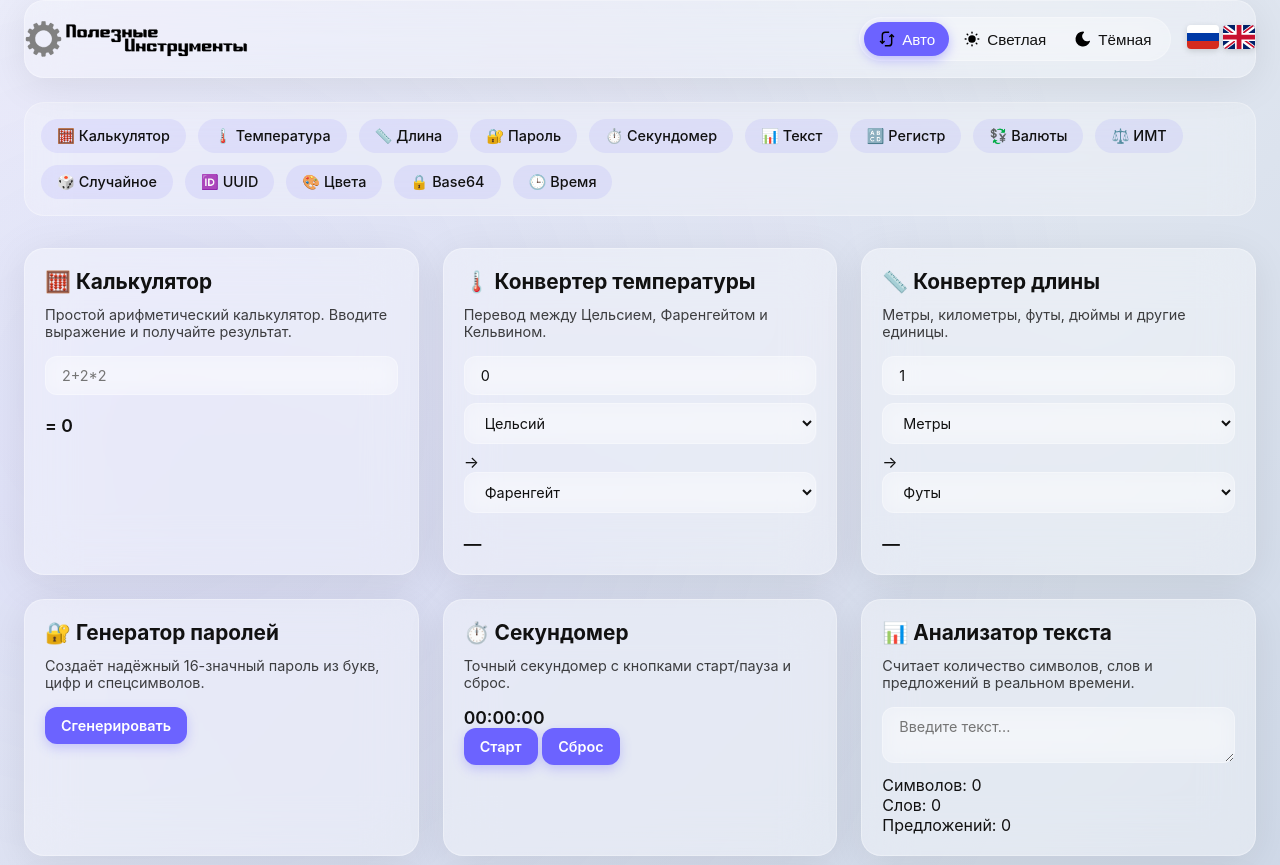
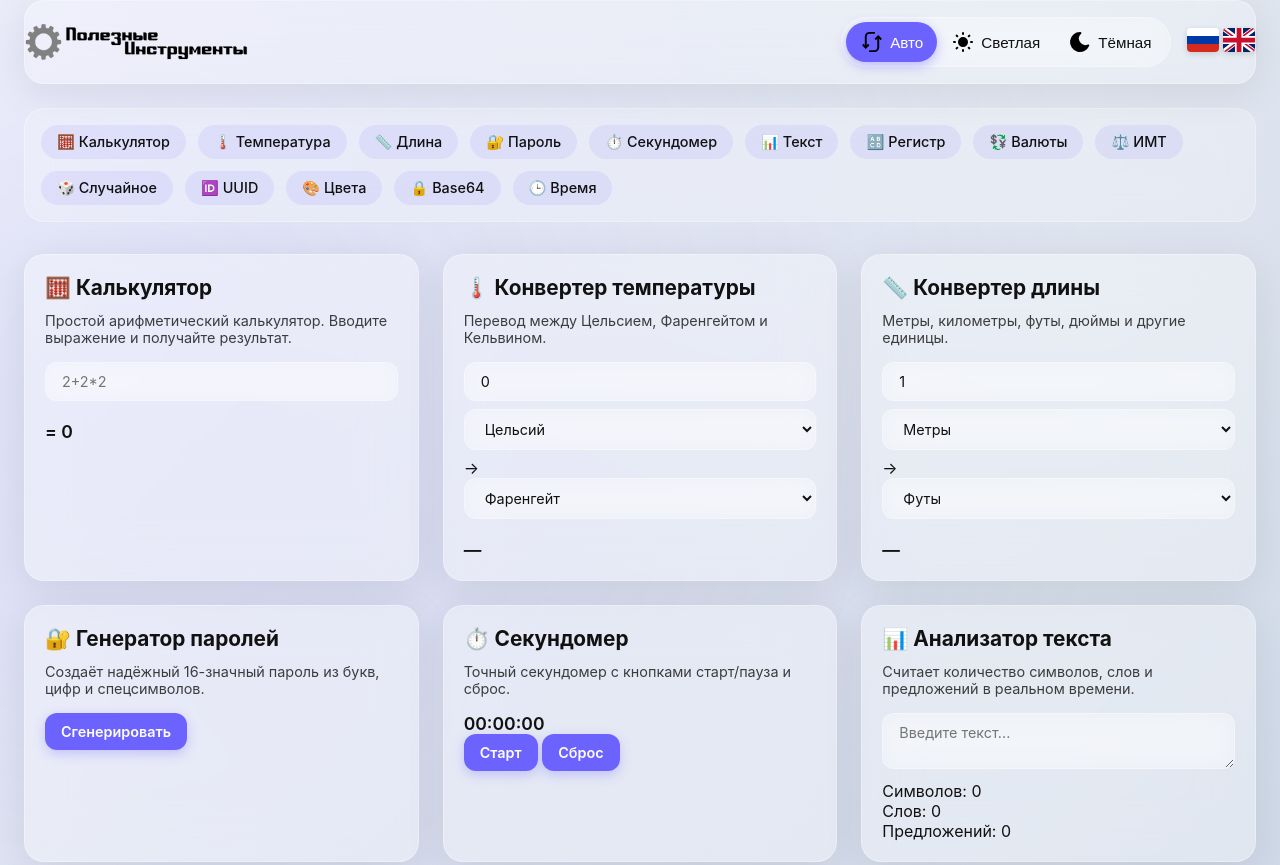
Before and after one commit to poleznyeinstrumenty/PoleznyeInstrumenty.GitHub.Io, a plain HTML site: page index.html in a window 1280 px wide. Shown: the top 865 px of the page. Drawn offline with Linux system fonts and the light colour scheme.

Commit message:
Коммит

```diff
--- a/index.html
+++ b/index.html
@@ -171,11 +171,16 @@
 	  <div class="controls">
 		<div class="theme-switch">
 		  <button class="theme-btn active" data-theme="auto">
-			<svg xmlns="http://www.w3.org/2000/svg" xmlns:xlink="http://www.w3.org/1999/xlink" viewBox="0 0 50 50" width="24px" height="24px"><polyline fill="none" stroke="currentColor" stroke-width="4" stroke-miterlimit="10" points="18.277,30.309 12,36.586 5.715,30.301 "/><path fill="none" stroke="currentColor" stroke-width="4" stroke-miterlimit="10" d="M31,6H20c-4.4,0-8,3.6-8,8v23"/><polyline fill="none" stroke="currentColor" stroke-width="4" stroke-miterlimit="10" points="31.703,19.719 38,13.422 44.281,19.703 "/><path fill="none" stroke="currentColor" stroke-width="4" stroke-miterlimit="10" d="M19,44h11c4.4,0,8-3.6,8-8V13"/></svg>
+			<svg xmlns="http://www.w3.org/2000/svg" xmlns:xlink="http://www.w3.org/1999/xlink" viewBox="0 0 50 50">
+			  <polyline fill="none" stroke="currentColor" stroke-width="4" stroke-miterlimit="10" points="18.277,30.309 12,36.586 5.715,30.301 "/>
+			  <path fill="none" stroke="currentColor" stroke-width="4" stroke-miterlimit="10" d="M31,6H20c-4.4,0-8,3.6-8,8v23"/>
+			  <polyline fill="none" stroke="currentColor" stroke-width="4" stroke-miterlimit="10" points="31.703,19.719 38,13.422 44.281,19.703 "/>
+			  <path fill="none" stroke="currentColor" stroke-width="4" stroke-miterlimit="10" d="M19,44h11c4.4,0,8-3.6,8-8V13"/>
+			</svg>
 			Авто
 		  </button>
 		  <button class="theme-btn" data-theme="light">
-			<svg xmlns="http://www.w3.org/2000/svg" width="24" height="24" viewBox="0 0 24 24" fill="currentColor">
+			<svg xmlns="http://www.w3.org/2000/svg" viewBox="0 0 24 24" fill="currentColor">
 			  <path d="M12 19a1 1 0 0 1 .993 .883l.007 .117v1a1 1 0 0 1 -1.993 .117l-.007 -.117v-1a1 1 0 0 1 1 -1z"/>
 			  <path d="M18.313 16.91l.094 .083l.7 .7a1 1 0 0 1 -1.32 1.497l-.094 -.083l-.7 -.7a1 1 0 0 1 1.218 -1.567l.102 .07z"/>
 			  <path d="M7.007 16.993a1 1 0 0 1 .083 1.32l-.083 .094l-.7 .7a1 1 0 0 1 -1.497 -1.32l.083 -.094l.7 -.7a1 1 0 0 1 1.414 0z"/>
@@ -189,7 +194,7 @@
 			Светлая
 		  </button>
 		  <button class="theme-btn" data-theme="dark">
-			<svg xmlns="http://www.w3.org/2000/svg" width="24" height="24" viewBox="0 0 24 24" fill="currentColor">
+			<svg xmlns="http://www.w3.org/2000/svg" viewBox="0 0 24 24" fill="currentColor">
 			  <path d="M12 1.992a10 10 0 1 0 9.236 13.838c.341 -.82 -.476 -1.644 -1.298 -1.31a6.5 6.5 0 0 1 -6.864 -10.787l.077 -.08c.551 -.63 .113 -1.653 -.758 -1.653h-.266l-.068 -.006l-.06 -.002z"/>
 			</svg>
 			Тёмная
@@ -197,14 +202,14 @@
 		</div>
 		<div class="lang-switch">
 		  <a href="/" title="Русский">
-			<svg xmlns="http://www.w3.org/2000/svg" id="flag-icons-ru" viewBox="0 0 640 480">
+			<svg xmlns="http://www.w3.org/2000/svg" viewBox="0 0 640 480">
 			  <path fill="#fff" d="M0 0h640v160H0z"/>
 			  <path fill="#0039a6" d="M0 160h640v160H0z"/>
 			  <path fill="#d52b1e" d="M0 320h640v160H0z"/>
 			</svg>
 		  </a>
 		  <a href="/en/" title="English">
-			<svg xmlns="http://www.w3.org/2000/svg" id="flag-icons-uk" viewBox="0 0 640 480">
+			<svg xmlns="http://www.w3.org/2000/svg" viewBox="0 0 640 480">
 			  <path fill="#012169" d="M0 0h640v480H0z"/>
 			  <path fill="#FFF" d="m75 0 244 181L562 0h78v62L400 241l240 178v61h-80L320 301 81 480H0v-60l239-178L0 64V0z"/>
 			  <path fill="#C8102E" d="m424 281 216 159v40L369 281zm-184 20 6 35L54 480H0zM640 0v3L391 191l2-44L590 0zM0 0l239 176h-60L0 42z"/>
--- a/style.css
+++ b/style.css
@@ -145,8 +145,8 @@ body.dark .theme-switch {
   gap: 6px;
 }
 .theme-btn svg {
-  width: 18px;
-  height: 18px;
+  width: 24px;
+  height: 24px;
   flex-shrink: 0;
 }
 body:not(.dark) .theme-btn svg { color: #000; }
```
Also changed, not shown: en/index.html (+12 -7 lines).
